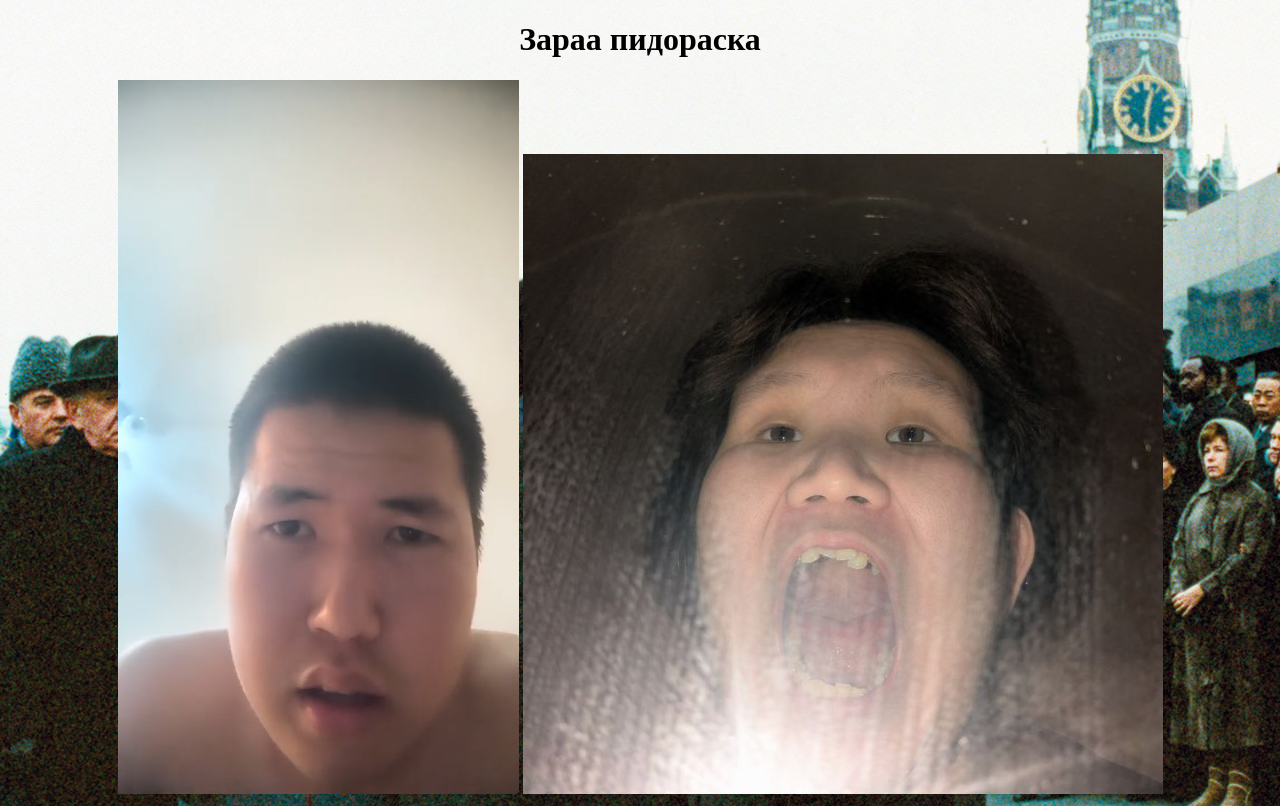
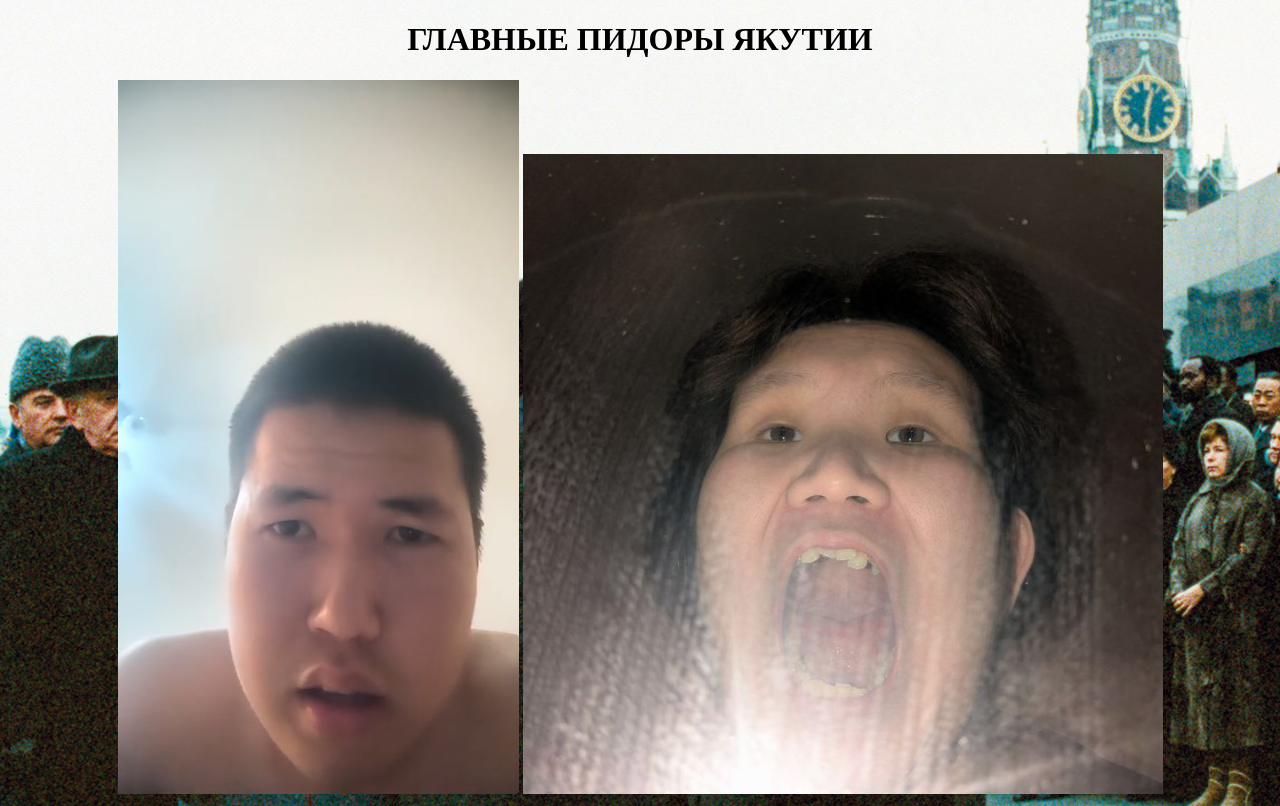
Before and after one commit to deathstarus/zarapidoras, a plain HTML site: page index.html in a window 1280 px wide. Drawn offline with Linux system fonts and the light colour scheme.

Commit message:
Update index.html

```diff
--- a/index.html
+++ b/index.html
@@ -15,7 +15,7 @@ body {
     </style>
 </head>
 <body>
-        <h1>Зараа пидораска</h1>
+        <h1>ГЛАВНЫЕ ПИДОРЫ ЯКУТИИ</h1>
         <img src="hellno.png" alt="zara pedik">
         <img src="erch.jpg" alt="zara pedik">
 </body>
```
